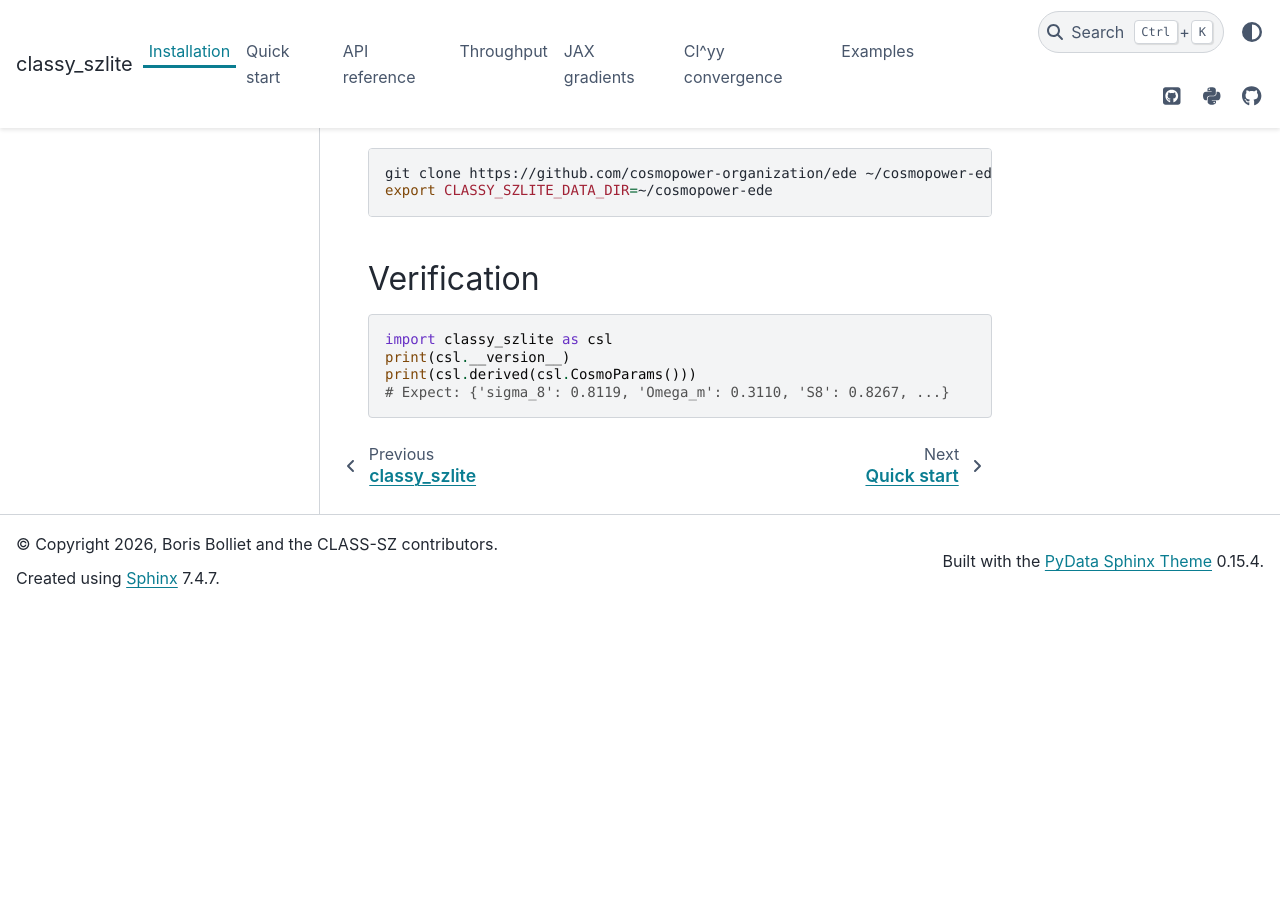
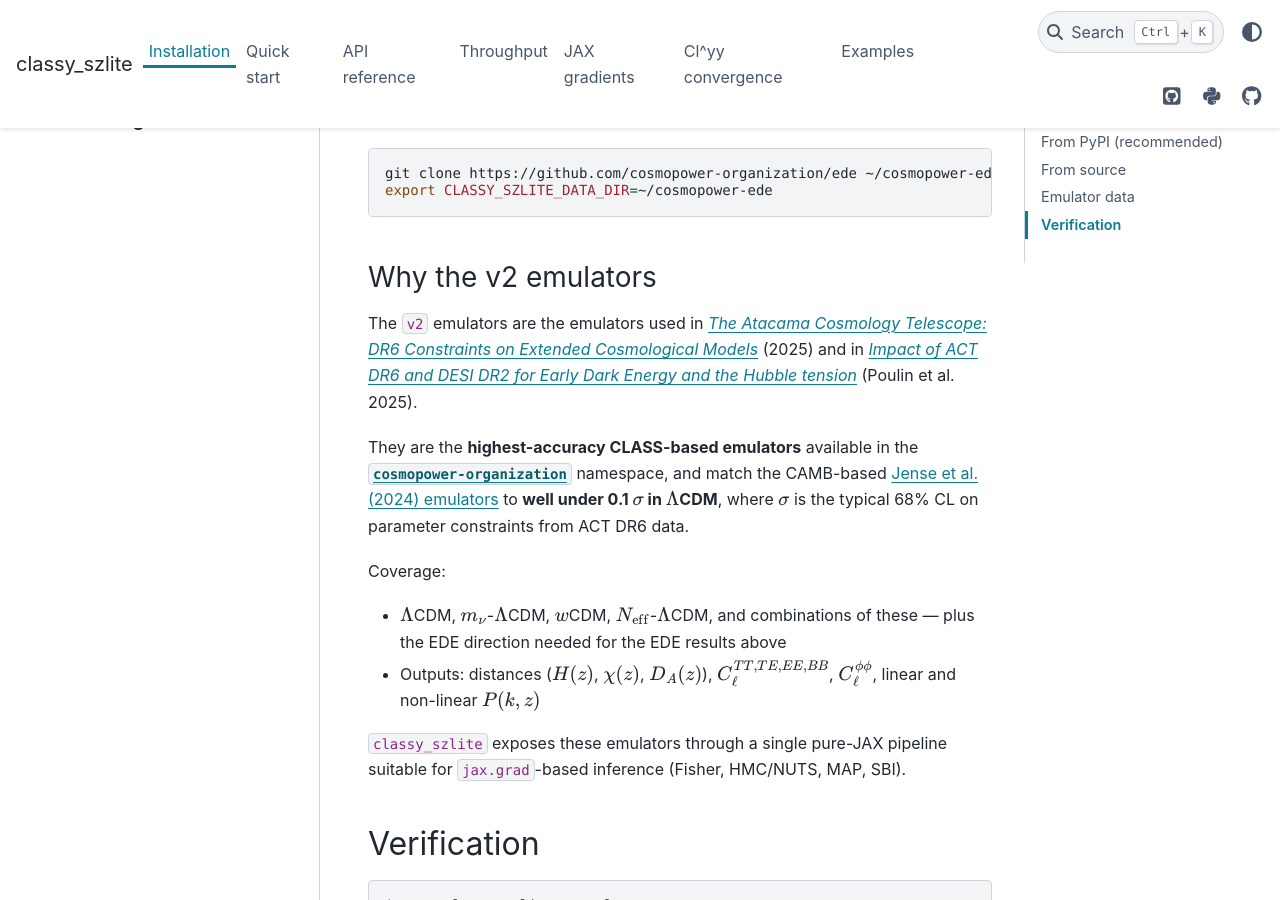
Before and after one commit to CLASS-SZ/classy_szlite, a Sphinx documentation site: the page built from docs/installation.md, in a window 1280 px wide and 900 px high, scrolled down 1216 px. Built offline with Sphinx 7.4.7 and the PyData theme 0.15.4, drawn with Linux system fonts in a browser that asks for light colours; before the commit the page ends 1824 px from its top, so only the background shows below that.

Commit message:
v0.2.2: fix convergence tables, add v2-emulators provenance
* docs/convergence.md: pipe-table headers had |...| inside inline math
  ($|\Delta C/C|$), which MyST's GFM parser was treating as column
  separators — the 4 numerical-results tables rendered as raw text.
  Switched to \lvert..\rvert in headers (and equivalent in the body
  formula).
* docs/index.md + docs/installation.md: surface that the ede-v2
  emulators are the same emulators used in:
    - ACT DR6 extended cosmology (arXiv:2503.14454, 2025)
    - ACT DR6 + DESI DR2 EDE / Hubble tension by Poulin et al
      (arXiv:2505.08051, 2025)
  Note that they match the CAMB-based Jense et al. 2024 emulators to
  well under 0.1σ in LCDM (where σ is the typical 68% CL from ACT DR6),
  and cover LCDM, mnu-LCDM, wCDM, Neff-LCDM, and EDE; outputs include
  distances, TT/TE/EE/BB, lensing PP, and P(k).

````diff
--- a/classy_szlite/__init__.py
+++ b/classy_szlite/__init__.py
@@ -29,7 +29,7 @@
 >>> ev = csl.cl_yy_factory(cosmo, ell=jnp.geomspace(2, 9000, 80))  # fast path
 >>> cl_1h, cl_2h = ev(profile)
 """
-__version__ = "0.2.1"
+__version__ = "0.2.2"
 
 from .params import CosmoParams, ProfileParamsA10
 from .api import (
--- a/docs/installation.md
+++ b/docs/installation.md
@@ -57,6 +57,32 @@
 export CLASSY_SZLITE_DATA_DIR=~/cosmopower-ede
 ```
 
+### Why the v2 emulators
+
+The `v2` emulators are the emulators used in
+[*The Atacama Cosmology Telescope: DR6 Constraints on Extended Cosmological
+Models*](https://arxiv.org/abs/2503.14454) (2025) and in
+[*Impact of ACT DR6 and DESI DR2 for Early Dark Energy and the Hubble
+tension*](https://arxiv.org/abs/2505.08051) (Poulin et al. 2025).
+
+They are the **highest-accuracy CLASS-based emulators** available in the
+[`cosmopower-organization`](https://github.com/cosmopower-organization)
+namespace, and match the CAMB-based
+[Jense et al. (2024) emulators](https://github.com/cosmopower-organization/jense_2024_emulators)
+to **well under 0.1 $\sigma$ in $\Lambda$CDM**, where $\sigma$ is the
+typical 68% CL on parameter constraints from ACT DR6 data.
+
+Coverage:
+
+- $\Lambda$CDM, $m_\nu$-$\Lambda$CDM, $w$CDM, $N_{\rm eff}$-$\Lambda$CDM,
+  and combinations of these — plus the EDE direction needed for the EDE
+  results above
+- Outputs: distances ($H(z)$, $\chi(z)$, $D_A(z)$), $C_\ell^{TT,TE,EE,BB}$,
+  $C_\ell^{\phi\phi}$, linear and non-linear $P(k,z)$
+
+`classy_szlite` exposes these emulators through a single pure-JAX pipeline
+suitable for `jax.grad`-based inference (Fisher, HMC/NUTS, MAP, SBI).
+
 ## Verification
 
 ```python
--- a/pyproject.toml
+++ b/pyproject.toml
@@ -4,7 +4,7 @@
 
 [project]
 name            = "classy_szlite"
-version         = "0.2.1"
+version         = "0.2.2"
 description     = "Fast, differentiable cosmology in pure JAX. CMB Cls, matter Pk (linear and nonlinear), distances, derived parameters, and halo-model tSZ Cl^yy via high-accuracy ede-v2 CosmoPower emulators."
 readme          = "README.md"
 license         = {text = "MIT"}
````
Also changed, not shown: docs/convergence.md (+5 -5 lines), docs/index.md (+12 -4 lines).
